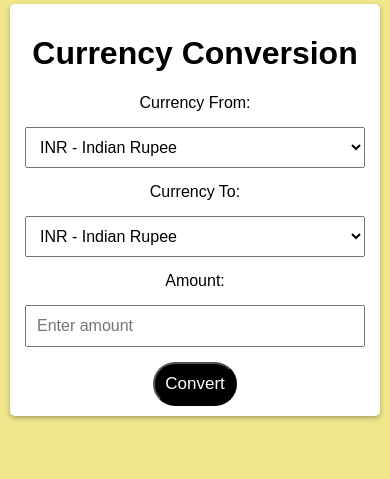
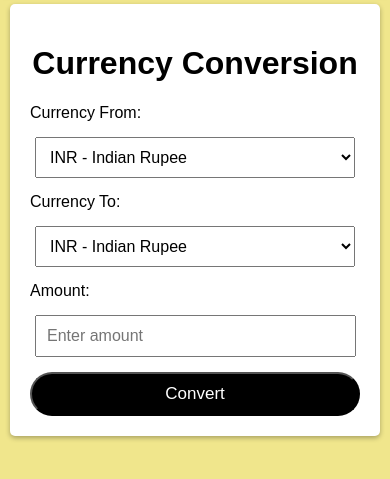
Before and after one commit to A-nshuman/Bank-connection, a Flask app: page /currency in a window 390 px wide. Shown: the part 71-550 px from the top of the page. Run offline with Flask 3, Linux system fonts and the light colour scheme; parts of the project's set-up code (start-up, migrations or seed data) failed here and were passed over.

Commit message:
Update currency.html

```diff
--- a/templates/currency.html
+++ b/templates/currency.html
@@ -68,12 +68,12 @@
 
     .currency-form {
       display: flex;
+      flex-direction: column;
       flex-wrap: wrap;
       justify-content: center;
       gap: 10px;
       margin-top: 20px;
     }
-
     .currency-form label{
       display: flex;
       align-items: center;
@@ -122,7 +122,27 @@
 
       select,
       input[type="number"] {
-        width: 100%;
+        width: auto;
+      }
+
+      .currency-form {
+        flex-wrap: nowrap;
+      }
+
+    }
+
+    @media(max-width: 411px) {
+      select,
+      input[type="number"] {
+        width: 97%;
+      }
+
+      .container{
+        padding: 20px;
+      }
+
+      input[type="number"] {
+        width: 90%;
       }
     }
   </style>
```
